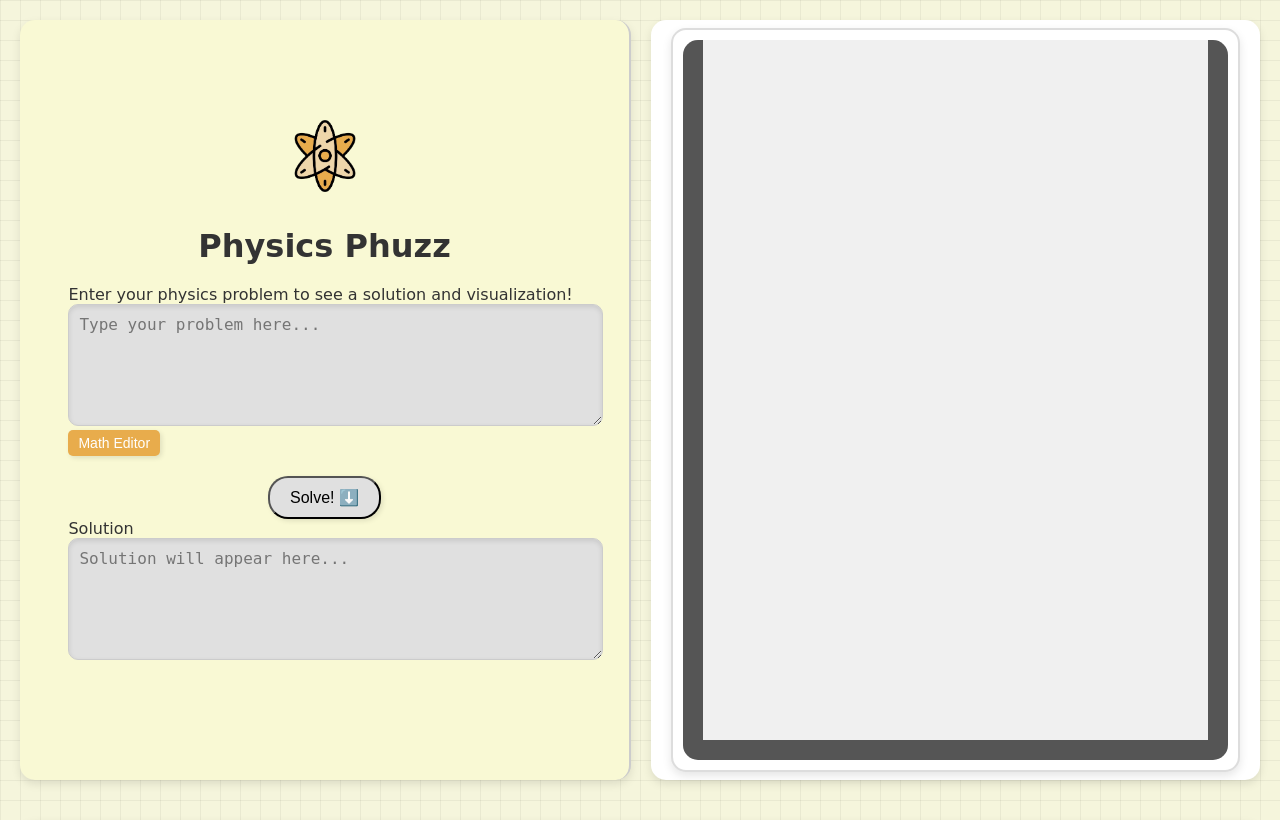
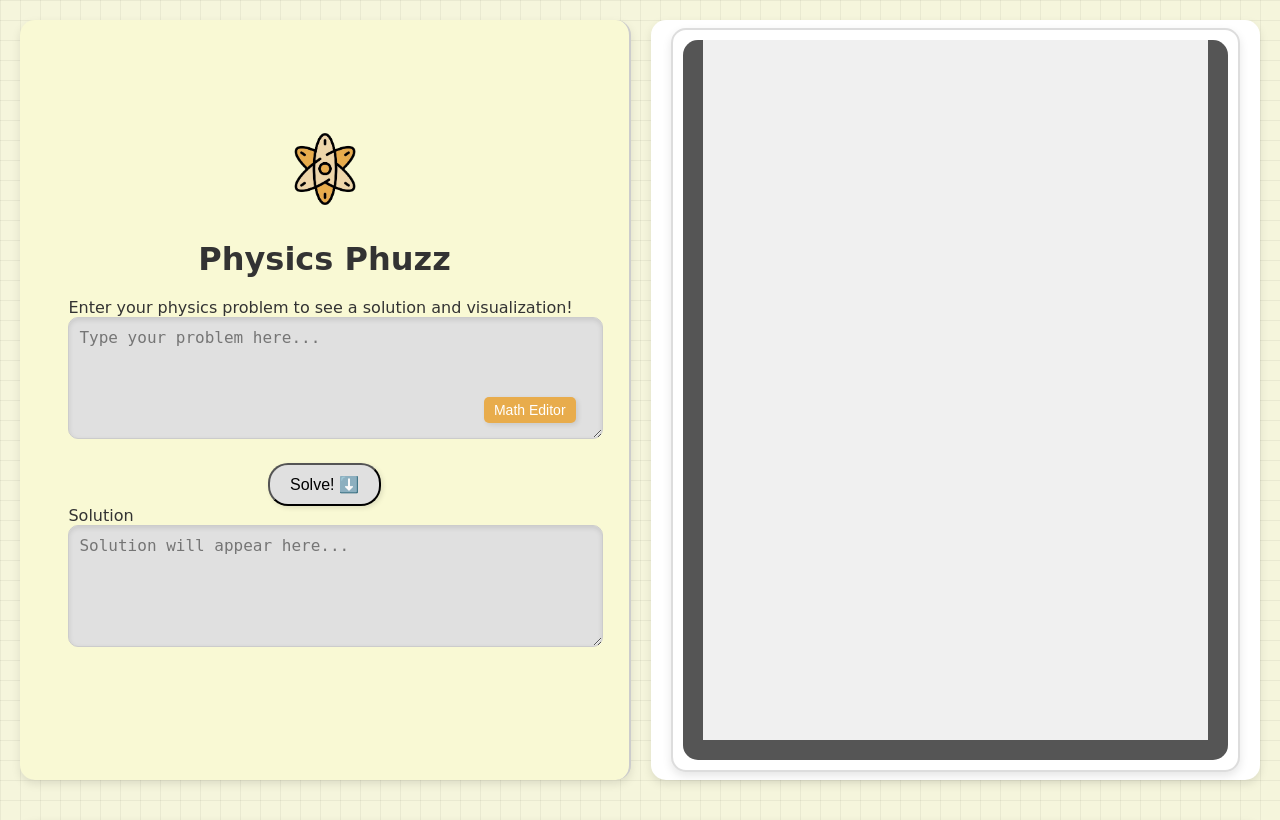
Before and after one commit to lucask6785/PhysicsPhuzz, a Flask app: page / in a window 1280 px wide. Shown: the top 820 px of the page. Run offline with Flask 3, Linux system fonts and the light colour scheme; some libraries are stand-ins or nearby versions.

Commit message:
Changes in Styles

```diff
--- a/frontend/static/styles.css
+++ b/frontend/static/styles.css
@@ -347,8 +347,9 @@ button:hover {
 }
 
 #math-editor-button {
+    position: absolute;
     bottom: 20px; /* Adjust as needed */
-    right: 10px; /* Adjust as needed */
+    right: 5px; /* Adjust as needed */
     background-color: #e8ac4c;
     color: white;
     border: none;
--- a/frontend/templates/index.html
+++ b/frontend/templates/index.html
@@ -99,7 +99,7 @@ function insertMath() {
             <div class="visualization">
                 <iframe id="physics-iframe" src="{{ url_for('ball_drop_simulation') }}" style="width: 100%; height: 100%; border: none;"></iframe>
                 <!-- Replay Button -->
-                <button id="replay-button" style="position: absolute; bottom: 20px; right: 20px; padding: 10px; background-color: #4CAF50; color: white; border: none; border-radius: 5px; cursor: pointer; display: none;" onclick="replaySimulation()">Replay</button>
+                <button id="replay-button" style="position: absolute; bottom: 70px; right: 80px; padding: 10px; background-color: #4CAF50; color: white; border: none; border-radius: 5px; cursor: pointer; display: none;" onclick="replaySimulation()">Replay</button>
             </div>
         </div>
     </div>
```
Also changed, not shown: backend/instance/variables.db.
